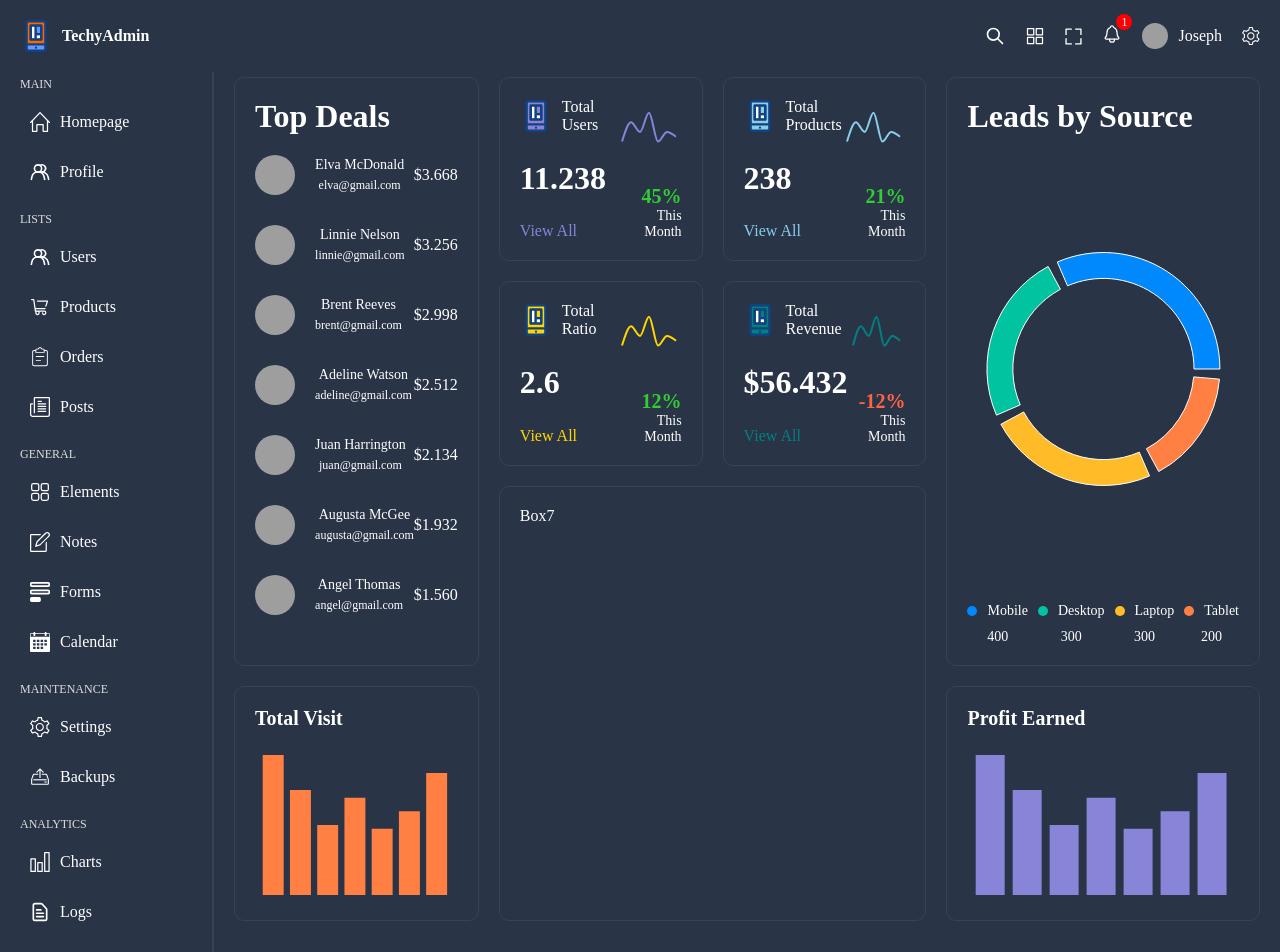
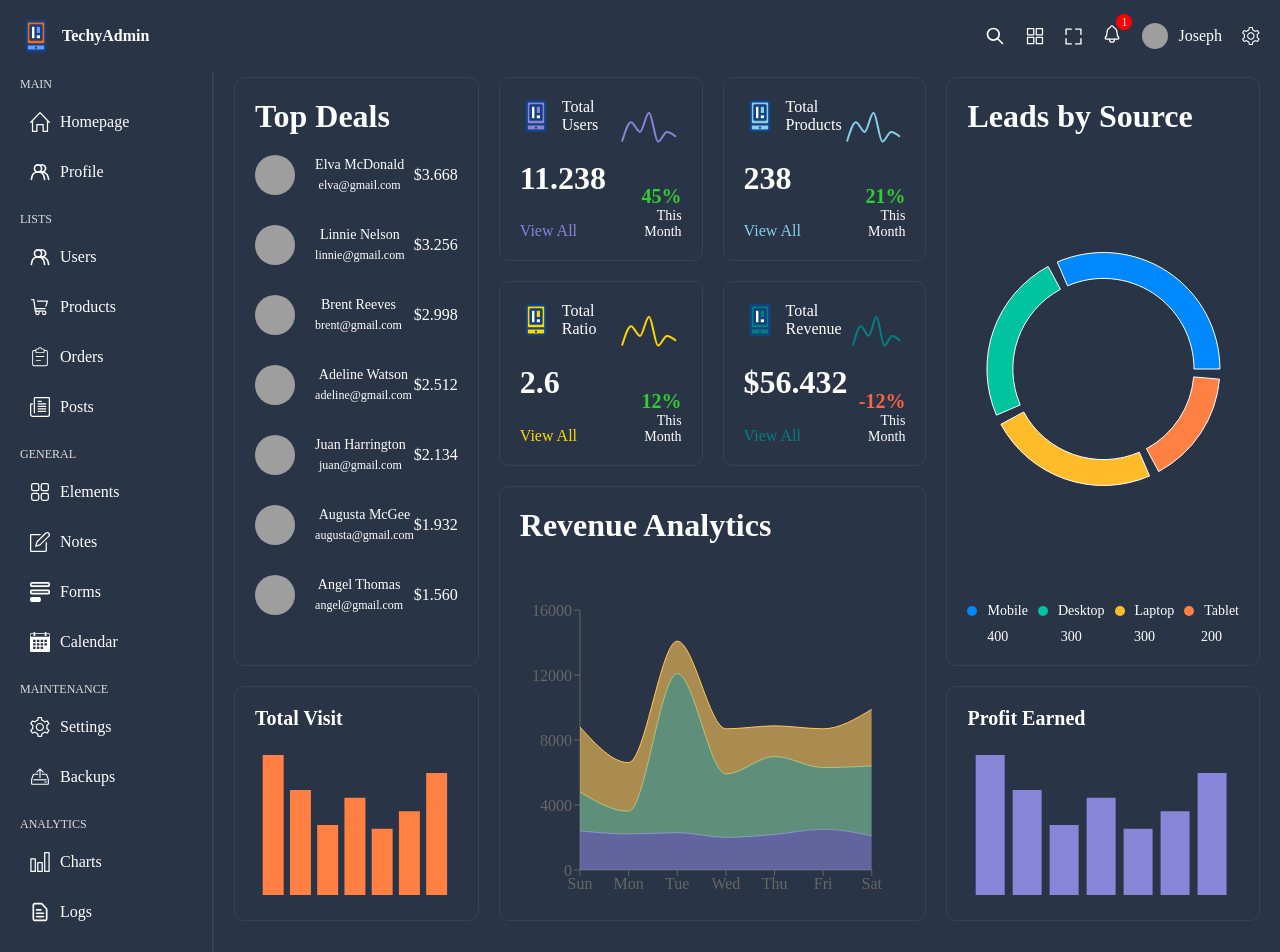
Before and after one commit to isaiahpere/vite-dashboard, a React (Vite) app: page / in a window 1280 px wide. Shown: the top 952 px of the page. Built offline with nearby package versions, Linux system fonts and the light colour scheme; grey boxes are pictures that could not be loaded.

Commit message:
create revenue analytics component

```diff
--- a/src/components/bigChartBox/BigChartBox.scss
+++ b/src/components/bigChartBox/BigChartBox.scss
@@ -1,3 +1,12 @@
 .bigChartBox {
   width: 100%;
+  height: 100%;
+  display: flex;
+  flex-direction: column;
+  justify-content: space-between;
+
+  .chart {
+    width: 100%;
+    height: 300px;
+  }
 }
--- a/src/components/bigChartBox/BigChartBox.tsx
+++ b/src/components/bigChartBox/BigChartBox.tsx
@@ -1,11 +1,60 @@
 import { FC } from "react";
+import {
+  Area,
+  AreaChart,
+  ResponsiveContainer,
+  Tooltip,
+  XAxis,
+  YAxis,
+} from "recharts";
+
+import { weeklyData as data } from "../../data";
 
 import "./BigChartBox.scss";
 
 const BigChartBox: FC = () => {
   return (
     <div className="bigChartBox">
-      <div>Big Chart Box</div>
+      <h1>Revenue Analytics</h1>
+      <div className="chart">
+        <ResponsiveContainer width="99%" height="100%">
+          <AreaChart
+            data={data}
+            margin={{
+              top: 10,
+              right: 30,
+              left: 0,
+              bottom: 0,
+            }}
+          >
+            <Tooltip contentStyle={{ background: "rgba(0,0,0,0.5)" }} />
+            <XAxis dataKey="name" />
+            <YAxis />
+            <Tooltip />
+            <Area
+              type="monotone"
+              dataKey="electronics"
+              stackId="1"
+              stroke="#8884d8"
+              fill="#8884d8"
+            />
+            <Area
+              type="monotone"
+              dataKey="clothes"
+              stackId="1"
+              stroke="#82ca9d"
+              fill="#82ca9d"
+            />
+            <Area
+              type="monotone"
+              dataKey="books"
+              stackId="1"
+              stroke="#ffc658"
+              fill="#ffc658"
+            />
+          </AreaChart>
+        </ResponsiveContainer>
+      </div>
     </div>
   );
 };
--- a/src/data.ts
+++ b/src/data.ts
@@ -717,3 +717,48 @@
     },
   ],
 };
+
+export const weeklyData = [
+  {
+    name: "Sun",
+    books: 4000,
+    clothes: 2400,
+    electronics: 2400,
+  },
+  {
+    name: "Mon",
+    books: 3000,
+    clothes: 1398,
+    electronics: 2210,
+  },
+  {
+    name: "Tue",
+    books: 2000,
+    clothes: 9800,
+    electronics: 2290,
+  },
+  {
+    name: "Wed",
+    books: 2780,
+    clothes: 3908,
+    electronics: 2000,
+  },
+  {
+    name: "Thu",
+    books: 1890,
+    clothes: 4800,
+    electronics: 2181,
+  },
+  {
+    name: "Fri",
+    books: 2390,
+    clothes: 3800,
+    electronics: 2500,
+  },
+  {
+    name: "Sat",
+    books: 3490,
+    clothes: 4300,
+    electronics: 2100,
+  },
+];
--- a/src/pages/home/Home.tsx
+++ b/src/pages/home/Home.tsx
@@ -12,6 +12,7 @@
   barChartBoxVisit,
 } from "../../data";
 import PieChartBox from "../../components/pieChartBox/PieChartBox";
+import BigChartBox from "../../components/bigChartBox/BigChartBox";
 
 const Home = () => {
   return (
@@ -34,7 +35,9 @@
       <div className="box box6">
         <ChartBox {...chartBoxRevenue} />
       </div>
-      <div className="box box7">Box7</div>
+      <div className="box box7">
+        <BigChartBox />
+      </div>
       <div className="box box8">
         <BarChartBox {...barChartBoxVisit} />
       </div>
```
